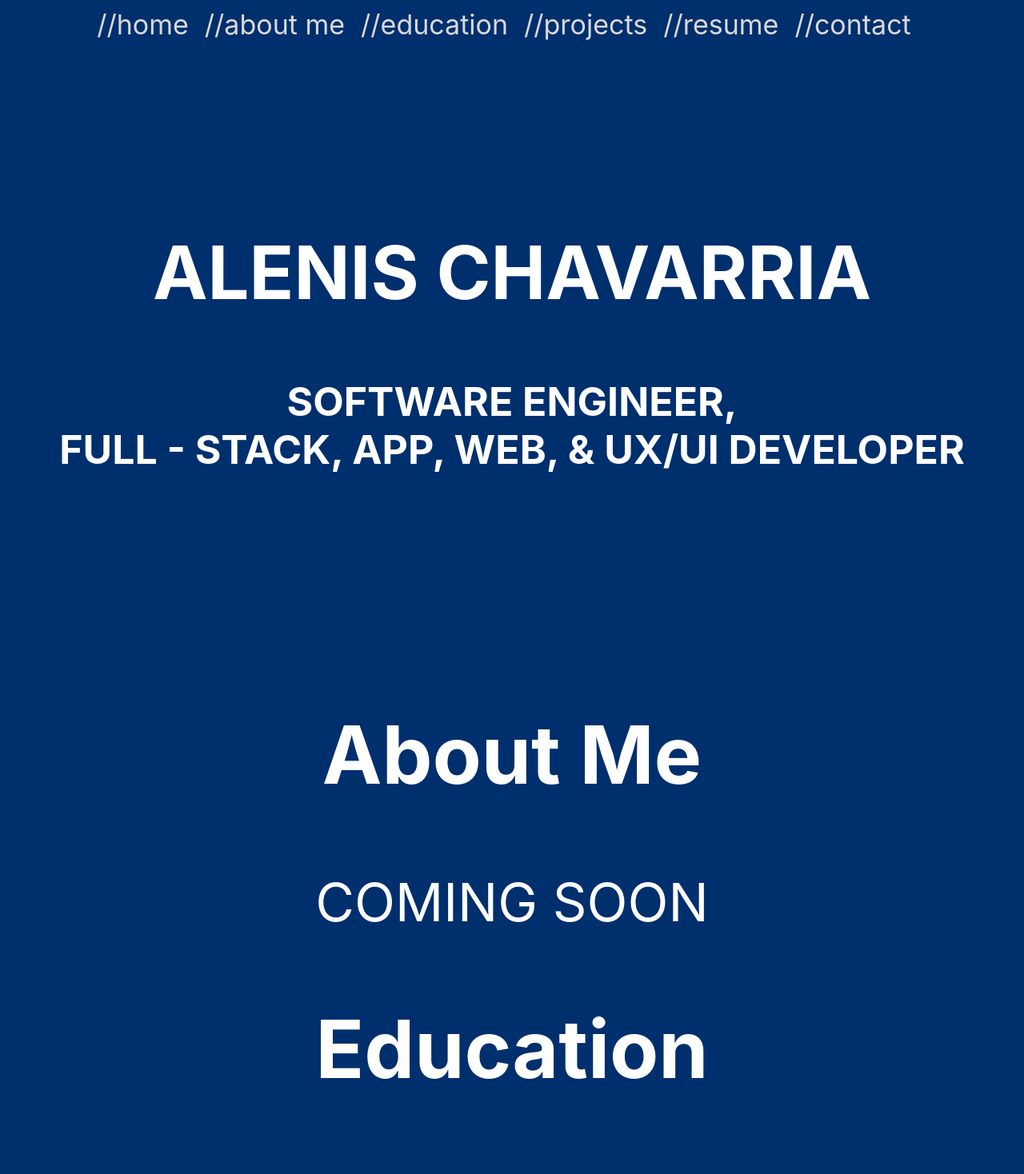
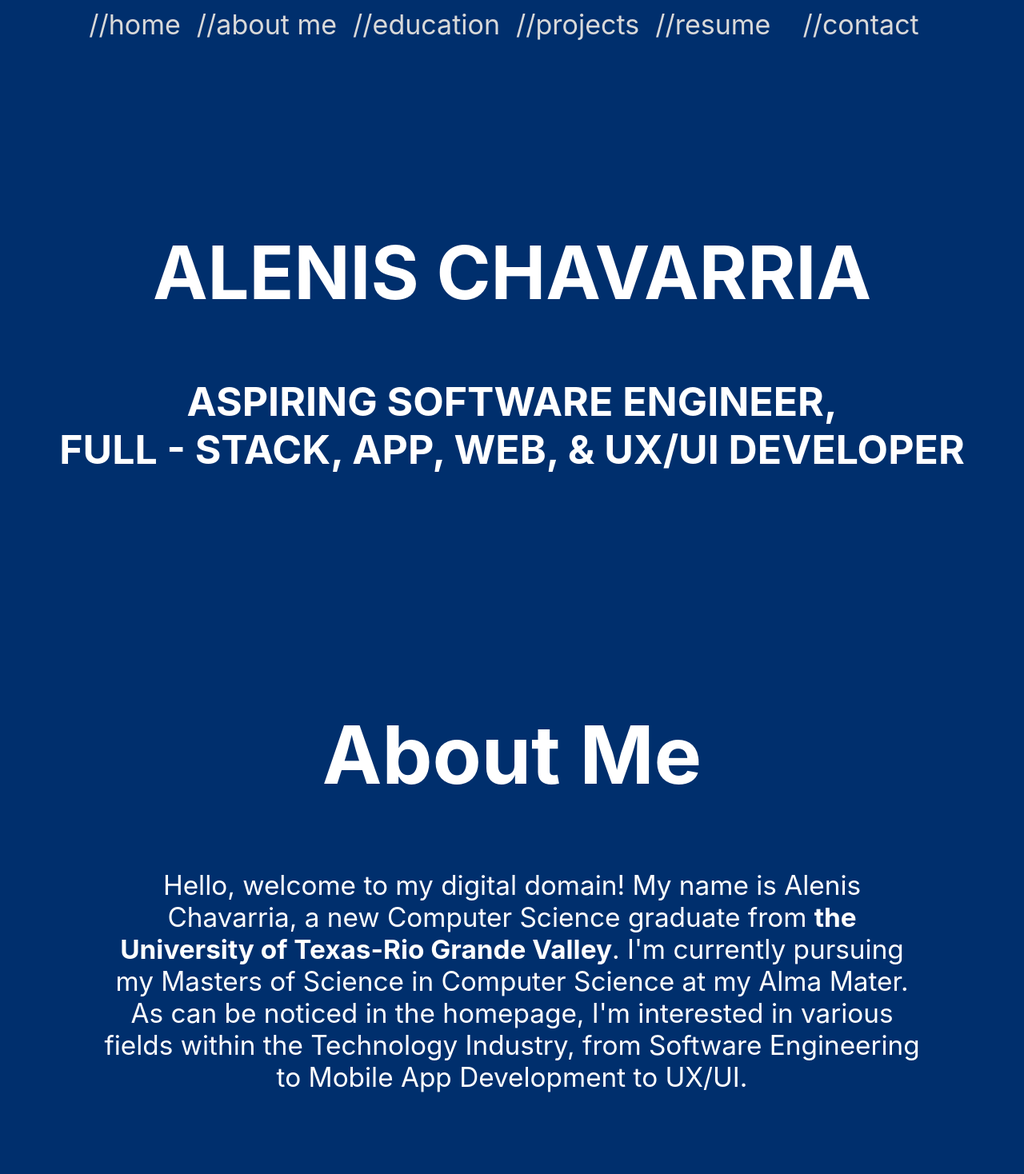
Before and after one commit to alenischavarria/alenischavarria.github.io, a React (Create React App) app in the folder my-portfolio/: page / in a window 1280 px wide. Shown: the top 1468 px of the page at 80% size. Built offline with nearby package versions, Linux system fonts and the light colour scheme.

Commit message:
added initial about me

```diff
--- a/my-portfolio/src/App.css
+++ b/my-portfolio/src/App.css
@@ -19,12 +19,12 @@ li{
   color: #D9D9D9;
   font-size: 34px;
 }
-a{
-  color: #D9D9D9;
-  text-decoration: none;
-}
 nav ul li.active{
   color: #D9D9D9 ;
+}
+#navbar{
+  text-decoration: none;
+  color: #D9D9D9;
 }
 
 main{
@@ -83,6 +83,25 @@ body{
   animation: slideAndFadeOutAnimation 0.5s ease-in-out forwards;
 }
 
+#utrgv{
+  font-weight: bolder;
+  text-decoration: none;
+  color:white;
+}
+#aboutmeinfo{
+  padding-right: 10%;
+  padding-left: 10%;
+  text-align: center;
+  font-size: 25pt;
+}
+#resumepdf{
+  margin-right: 20px;
+  cursor: pointer;
+  color: #D9D9D9;
+  font-size: 34px;
+  text-decoration: none;
+}
+
 @keyframes fadeIn {
   from {
     opacity: 0;
--- a/my-portfolio/src/App.js
+++ b/my-portfolio/src/App.js
@@ -22,20 +22,34 @@ const NavBar = () => {
     <nav>
       <ul>
         <li className={activeLink === 'home' ? 'active' : ''}>
-          <a href="#home" onClick={(e) => handleLinkClick(e, 'home')}>//home  </a></li>
+          <a href="#home" id="navbar" onClick={(e) => handleLinkClick(e, 'home')}>//home  </a></li>
         <li className={activeLink === 'aboutme' ? 'active' : ''}>
-          <a href="#aboutme">//about me  </a></li>
+          <a href="#aboutme" id="navbar">//about me  </a></li>
         <li className={activeLink === 'education' ? 'active' : ''}>
-          <a href="#education">//education  </a></li>
+          <a href="#education" id="navbar">//education  </a></li>
         <li className={activeLink === 'projects' ? 'active' : ''}>
-          <a href="#projects">//projects  </a></li>
-        <li>//resume  </li>
+          <a href="#projects" id="navbar">//projects  </a></li>
+        <li> <a id="resumepdf" href="myportfolio./my-portfolio/resumes/Software Engineer copy.pdf" download="My Resume">//resume  </a></li>
         <li className={activeLink === 'contact' ? 'active' : ''}>
-          <a href="#contact">//contact  </a></li>
+          <a href="#contact" id="navbar">//contact  </a></li>
       </ul>
     </nav>
   )
 }
+
+const AboutMeInfo = () => {
+  return(
+    <p>   Hello, welcome to my digital domain! My name is Alenis Chavarria, a new Computer Science graduate from <a href="https://www.utrgv.edu/" id="utrgv">the University of Texas-Rio Grande Valley</a>.
+    I'm currently pursuing my Masters of Science in Computer Science at my Alma Mater. As can be noticed in the homepage, I'm interested in various fields
+    within the Technology Industry, from Software Engineering to Mobile App Development to UX/UI.</p>
+  )
+}
+
+const EducationInfo = () => {}
+
+const ProjectsInfo = () => {}
+
+const ContactInfo = () => {}
 
 function App() {
   useEffect(() => {
@@ -56,7 +70,7 @@ function App() {
           <NavBar />
                   <h1 className="myName">ALENIS CHAVARRIA</h1>
                   <div className="sliding-box">
-                  <h1 className="myJobAspirations">SOFTWARE ENGINEER, <br/> FULL - STACK, APP, WEB, & UX/UI DEVELOPER</h1>
+                  <h1 className="myJobAspirations">ASPIRING SOFTWARE ENGINEER, <br/> FULL - STACK, APP, WEB, & UX/UI DEVELOPER</h1>
                   </div>
         </section>
 
@@ -64,18 +78,23 @@ function App() {
       <main>
         <section id="aboutme">
           <h1>About Me</h1>
-          <p>COMING SOON</p>
+          <div id="aboutmeinfo">
+            <AboutMeInfo />
+          </div>
         </section>
         <section id="education">
           <h1>Education</h1>
+            <EducationInfo />
           <p>COMING SOON</p>
         </section>
         <section id="projects">
           <h1>Projects</h1>
+            <ProjectsInfo />
           <p>COMING SOON</p>
         </section>
         <section id="contact">
           <h1>Contact Me</h1>
+            <ContactInfo />
           <p>COMING SOON</p>
         </section>
       </main>
```
Also changed, not shown: 1 other file (tests, documents, lock files or other folders).
